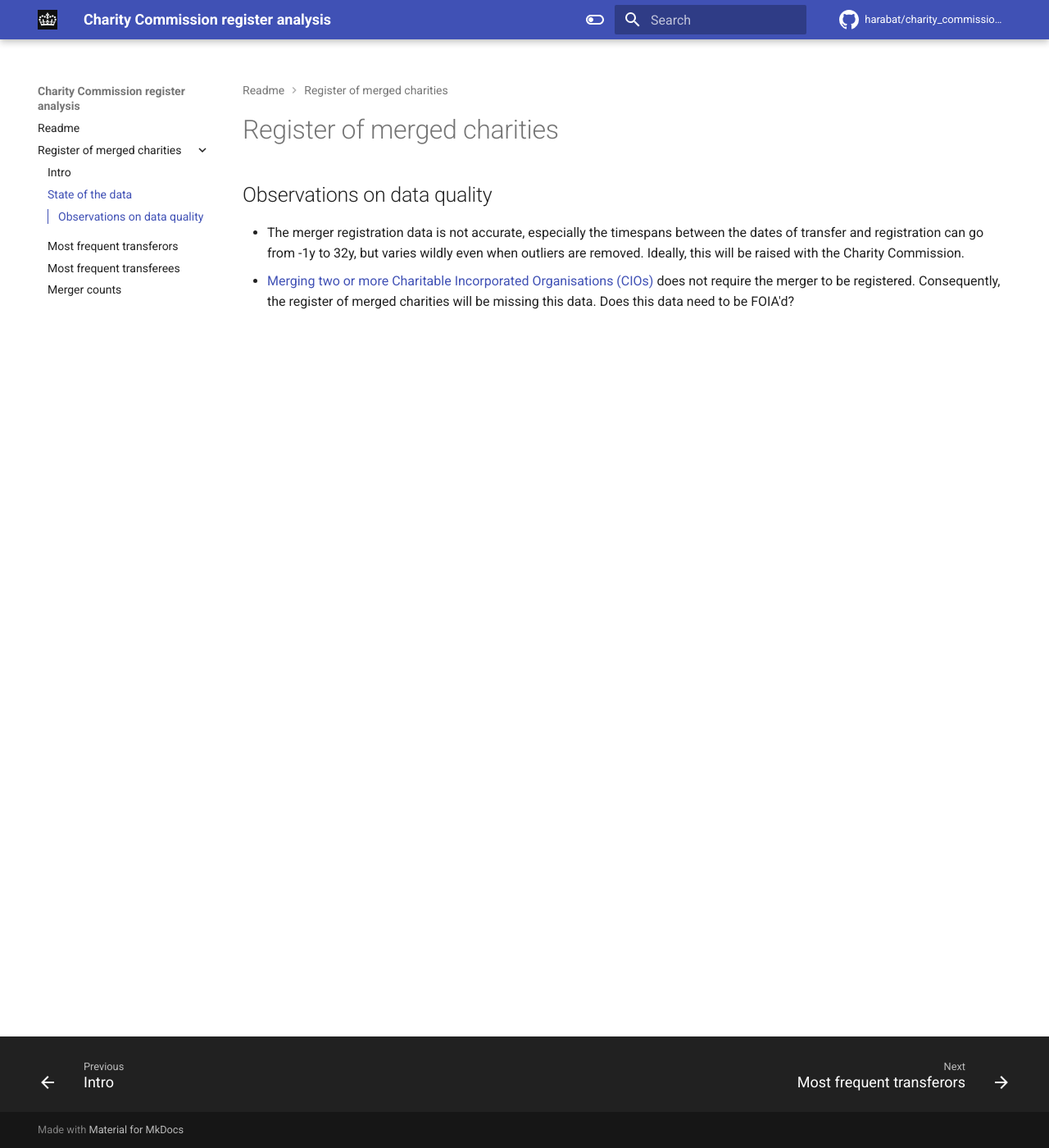
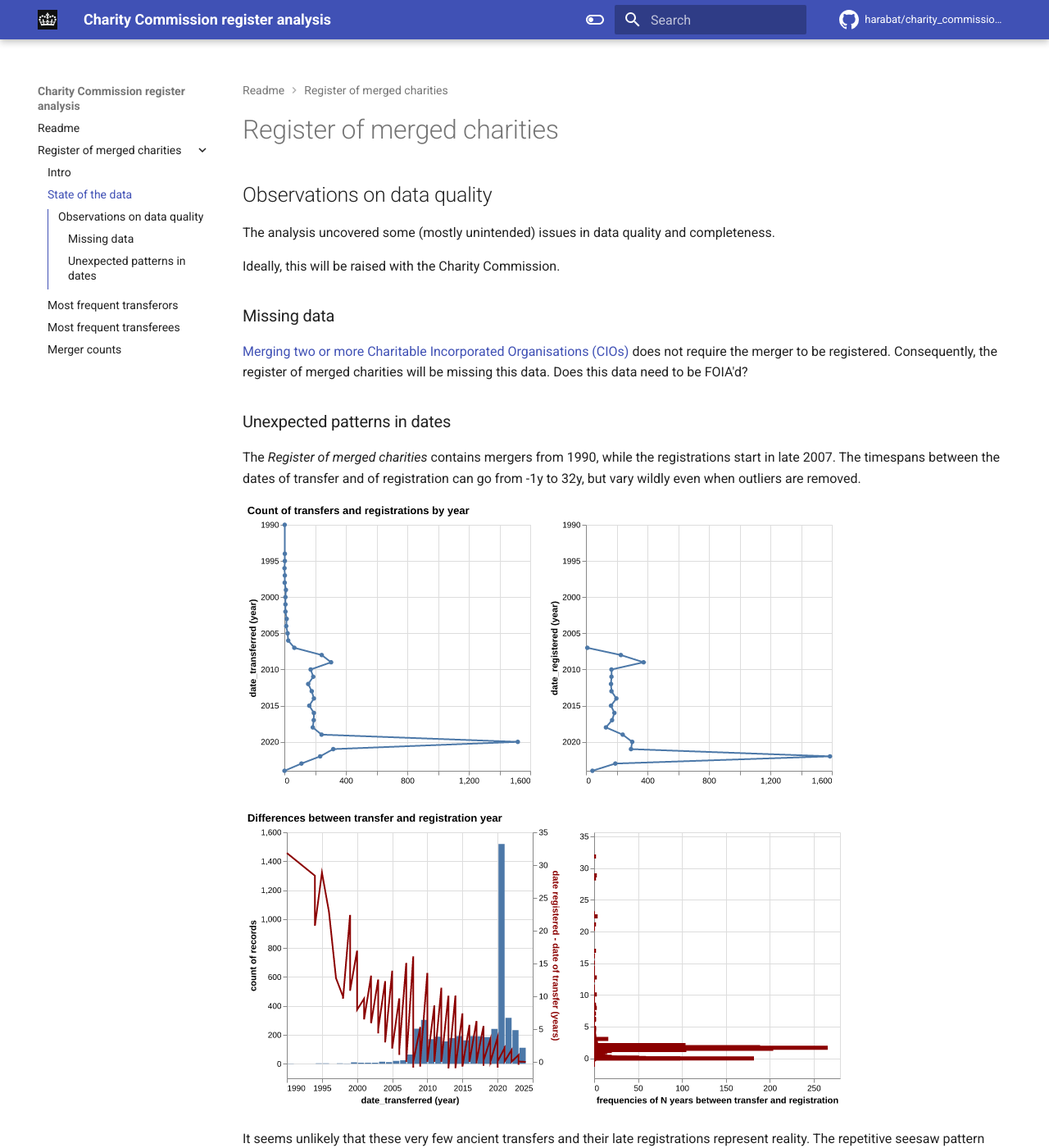
Before and after one commit to dataactivists/charity_commission_register, an MkDocs documentation site: the page built from app/docs/register_of_merged_charities/data_quality.md, in a window 1280 px wide and 1400 px high. Shown: the whole window at 82% size. Built offline with MkDocs 1.6.1 and Material for MkDocs 9.7.7, drawn with Linux system fonts in a browser that asks for light colours; comment, search, counter and statistics services are not loaded; some of the changed text lies outside the part shown.

Commit message:
update data quality chapter on website

```diff
--- a/app/docs/register_of_merged_charities/data_quality.md
+++ b/app/docs/register_of_merged_charities/data_quality.md
@@ -2,5 +2,22 @@
 
 ## Observations on data quality
 
-- The merger registration data is not accurate, especially the timespans between the dates of transfer and registration can go from -1y to 32y, but varies wildly even when outliers are removed. Ideally, this will be raised with the Charity Commission.
-- [Merging two or more Charitable Incorporated Organisations (CIOs)](https://www.gov.uk/government/publications/register-of-merged-charities/guidance-about-the-register-of-merged-charities#merging-two-or-more-charitable-incorporated-organisations-cios) does not require the merger to be registered. Consequently, the register of merged charities will be missing this data. Does this data need to be FOIA'd?
+The analysis uncovered some (mostly unintended) issues in data quality and completeness.
+
+Ideally, this will be raised with the Charity Commission.
+
+### Missing data
+
+[Merging two or more Charitable Incorporated Organisations (CIOs)](https://www.gov.uk/government/publications/register-of-merged-charities/guidance-about-the-register-of-merged-charities#merging-two-or-more-charitable-incorporated-organisations-cios) does not require the merger to be registered. Consequently, the register of merged charities will be missing this data. Does this data need to be FOIA'd?
+
+### Unexpected patterns in dates
+
+The *Register of merged charities* contains mergers from 1990, while the registrations start in late 2007. The timespans between the dates of transfer and of registration can go from -1y to 32y, but vary wildly even when outliers are removed.
+
+![](../assets/count_transfer_registration_year.png)
+
+![](../assets/diff_transfer_registration_year.png)
+
+It seems unlikely that these very few ancient transfers and their late registrations represent reality. The repetitive seesaw pattern also seems to indicate errors, though it's not obvious what it's due to.
+
+We'll choose to drop any transfers from <2008 in our analysis, as they are few and represent the bulk of the long `registered-transfer` durations.
```
Also changed, not shown: app/docs/assets/count_transfer_registration_year.png (added), app/docs/assets/count_transfer_registration_year_trimmed.png (added), app/docs/assets/diff_transfer_registration_year.png (added), app/docs/assets/diff_transfer_registration_year_trimmed.png (added).
